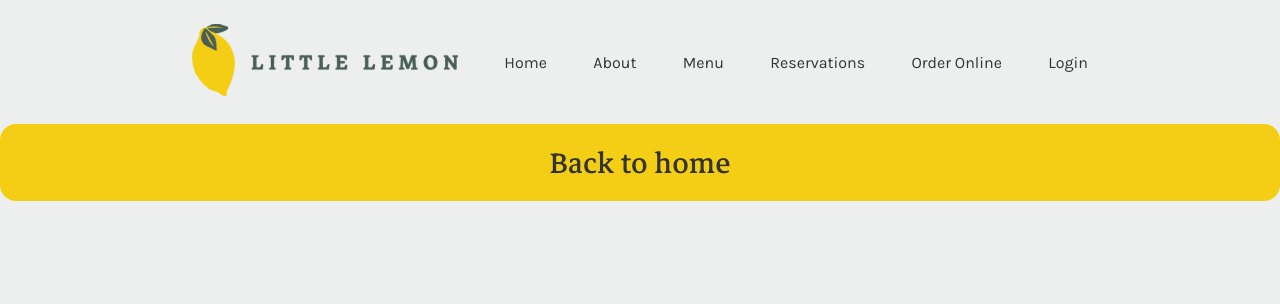
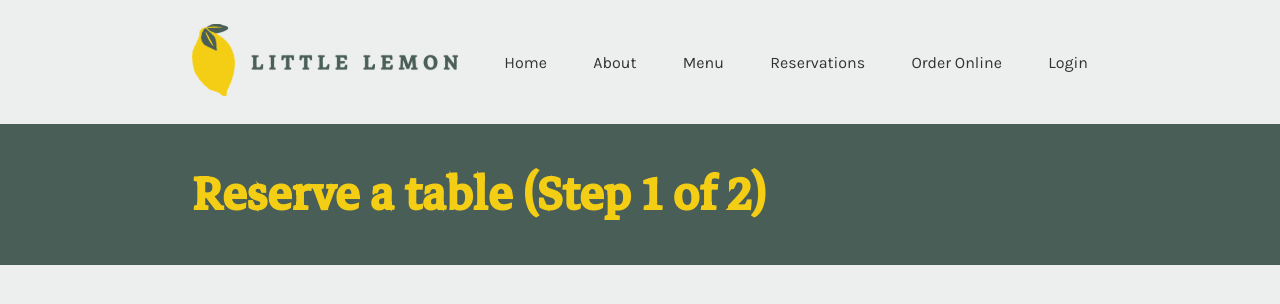
Before and after one commit to alexgqh/Capstone-Project, a React (Vite) app: page / in a window 1280 px wide. Both pictures are taken after a click on the button "Reserve a table". Shown: the top 304 px of the page. Built offline with nearby package versions, Linux system fonts and the light colour scheme.

Commit message:
Created CSS class "page-padding" for all containers that should have consistent padding applied.

```diff
--- a/src/components/about.jsx
+++ b/src/components/about.jsx
@@ -30,7 +30,7 @@ const copy = [
 
 const About = () => {
   return (
-    <section id="about" style={{minHeight:"450px"}}>
+    <section id="about" style={{minHeight:"450px"}} className="page-padding">
       <div style={{flex:"1", alignSelf:"center"}}>
         <h1 className="color-green">About Little Lemon</h1>
         {copy.map((line,i) => {
--- a/src/components/footer.jsx
+++ b/src/components/footer.jsx
@@ -5,7 +5,7 @@ const Footer = () => {
   const { setPageReserve, scrollToTop } = usePage();
 
   return (
-    <footer>
+    <footer className="page-padding">
       <a onClick={scrollToTop} aria-label="Scroll to top" title="Scroll to top">
         <img src={LogoFooter} alt="Little Lemon Logo"/>
       </a>
--- a/src/components/header.jsx
+++ b/src/components/header.jsx
@@ -5,7 +5,7 @@ const Header = ({ ref }) => {
   const { setPageHome, setPageReserve } = usePage();
 
   return (
-    <header id="header" ref={ref}>
+    <header id="header" className="page-padding" ref={ref}>
       <a onClick={setPageHome}><img src={LogoHeader} alt="Little Lemon Logo"/></a>
       <nav id="header-nav">
         <ul id="header-links">
--- a/src/components/hero.jsx
+++ b/src/components/hero.jsx
@@ -6,7 +6,7 @@ const Hero = () => {
   const { setPageReserve } = usePage();
 
   return (
-    <section id="hero">
+    <section id="hero" className="page-padding">
       <div id="hero-left">
         <div id="hero-text">
           <div id="hero-title">
--- a/src/components/reserve.jsx
+++ b/src/components/reserve.jsx
@@ -1,12 +1,25 @@
 import { usePage } from "../global/pageContext"
-import Button from "./button";
+
+const ReserveHeader = () => {
+  const { page } = usePage();
+
+  const getTitle = () => {
+    let step = (page === "reserve1") ? "2" : "1";
+    return `Reserve a table (Step ${step} of 2)`;
+  }
+  return (
+    <div className="bg-color-green page-padding" style={{paddingBlock:"32px"}}>
+      <h1>{getTitle()}</h1>
+    </div>
+  )
+}
 
 const Reserve = () => {
   const { setPageHome } = usePage();
 
   return (
     <>
-      <Button isCTA={true} onClick={setPageHome}>Back to home</Button>
+      <ReserveHeader />
       <div style={{position:"static",height:"2000px"}} />
     </>
   )
--- a/src/components/specials.jsx
+++ b/src/components/specials.jsx
@@ -29,7 +29,7 @@ const lemonDessert = {
 
 const Specials = () => {
   return (
-    <section id="specials">
+    <section id="specials" className="page-padding">
       <h1 className="color-green" style={{gridColumn:"1 / span 2"}}>Specials</h1>
       <Button isCTA={true}>Online menu</Button>
       <Special {...greekSalad} />
--- a/src/components/testimonials.jsx
+++ b/src/components/testimonials.jsx
@@ -14,7 +14,7 @@ const users = [
 
 const Testimonials = () => {
   return (
-    <section id="testimonials">
+    <section id="testimonials" className="page-padding">
       <hr className="color-charcoal" />
       <div className="space-block-64" aria-hidden="true" />
       <div id="testimonials-display">
--- a/src/index.css
+++ b/src/index.css
@@ -13,7 +13,7 @@
 /*----------DEFINE INLINE PADDING FOR MAIN SECTIONS-----------*/
 
 @media (min-width: 807px) {
-  header, main > section, footer {
+  .page-padding {
     padding-inline: calc(var(--padding-inline) / 2);
   }
   #hero-text {
@@ -22,7 +22,8 @@
 }
 
 @media (min-width: 1124px) {
-  header, main > section, footer {
+  /* header, main > section, footer { */
+  .page-padding {
     padding-inline: var(--padding-inline);
   }
 }
@@ -42,7 +43,7 @@
 
 html, body, #root {
   overflow-x: hidden;
-  /* height: 100%; */
+  min-height: 100vh;
   background-color: var(--color-hightlight-1);
   color: var(--color-hightlight-2);
   font-family: 'Karla', sans-serif;
@@ -147,6 +148,10 @@ button:active {
 }
 .color-cream {
   color: var(--color-secondary-2);
+}
+
+.bg-color-green {
+  background-color: var(--color-primary-1);
 }
 
 .space-block-64 {
```
